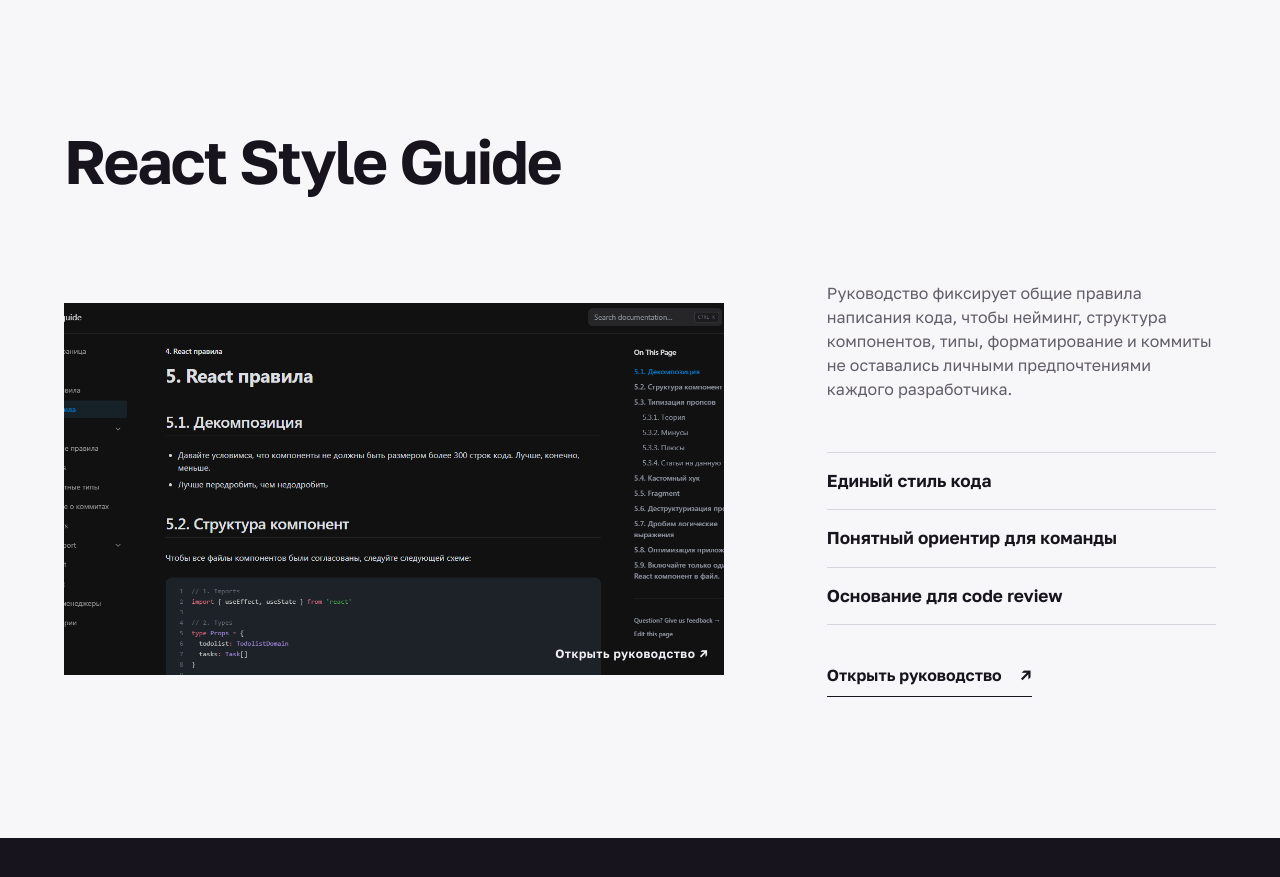
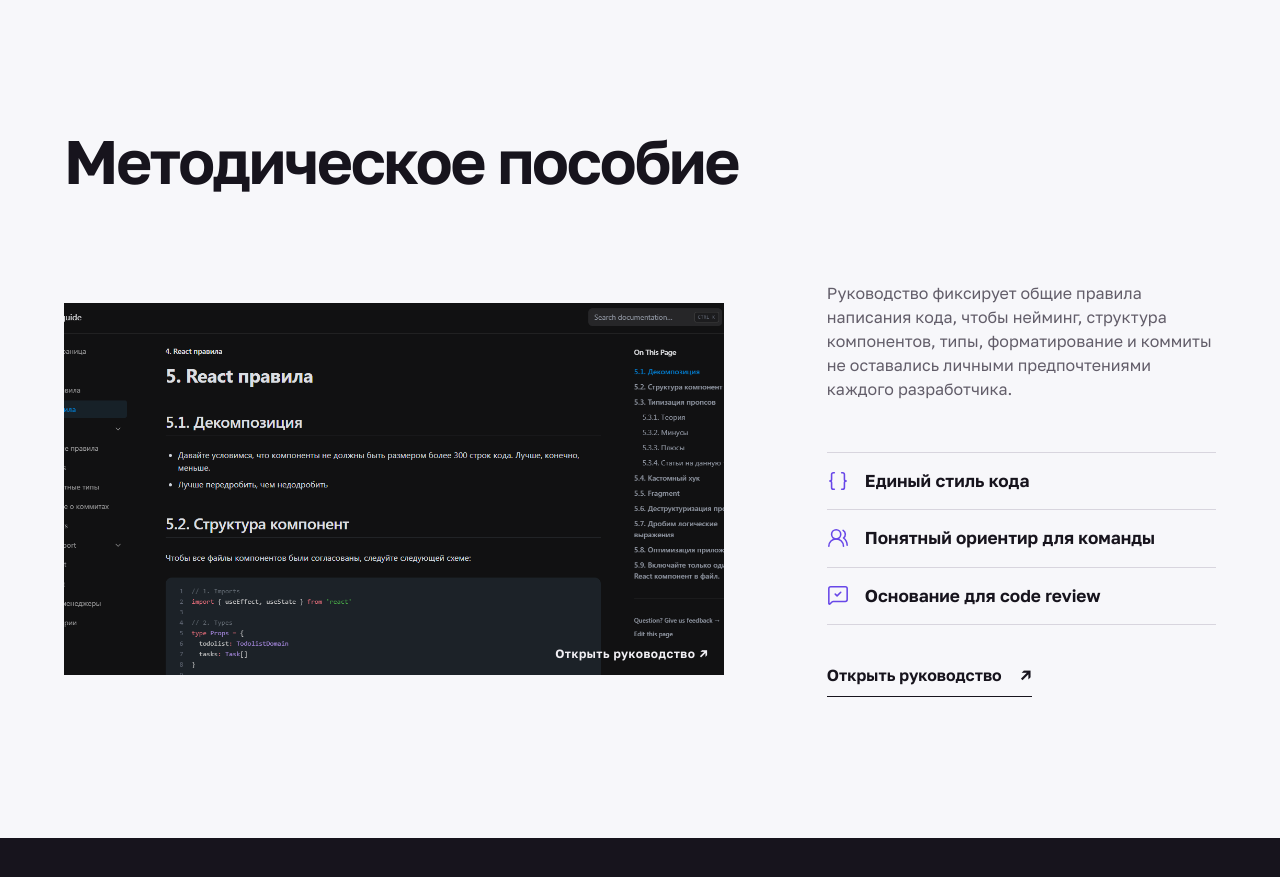
Before and after one commit to safronman/safronman.github.io, a Next.js app: page / in a window 1280 px wide. Shown: the part 6360-7237 px from the top of the page. Built offline with nearby package versions, Linux system fonts and the light colour scheme.

Commit message:
refactor: clarify methodological guide block

```diff
--- a/app/style-guide.module.css
+++ b/app/style-guide.module.css
@@ -85,11 +85,21 @@
 }
 
 .description li {
+  display: grid;
+  grid-template-columns: 24px minmax(0, 1fr);
+  gap: 14px;
+  align-items: center;
   padding: 16px 0 17px;
   border-bottom: 1px solid var(--line);
   font-size: clamp(1rem, 1.35vw, 1.1875rem);
   font-weight: 650;
   line-height: 1.35;
+}
+
+.description li svg {
+  width: 22px;
+  height: 22px;
+  color: var(--violet);
 }
 
 .textLink {
--- a/app/style-guide.tsx
+++ b/app/style-guide.tsx
@@ -1,3 +1,4 @@
+import { Braces, MessageSquareCheck, UsersRound } from "lucide-react";
 import Image from "next/image";
 import styles from "./style-guide.module.css";
 
@@ -7,7 +8,7 @@
   return (
     <section className={styles.styleGuide} id="style-guide">
       <div className={styles.inner}>
-        <h2>React Style Guide</h2>
+        <h2>Методическое пособие</h2>
 
         <div className={styles.content}>
           <a
@@ -36,9 +37,18 @@
             </p>
 
             <ul>
-              <li>Единый стиль кода</li>
-              <li>Понятный ориентир для команды</li>
-              <li>Основание для code review</li>
+              <li>
+                <Braces aria-hidden="true" strokeWidth={1.7} />
+                <span>Единый стиль кода</span>
+              </li>
+              <li>
+                <UsersRound aria-hidden="true" strokeWidth={1.7} />
+                <span>Понятный ориентир для команды</span>
+              </li>
+              <li>
+                <MessageSquareCheck aria-hidden="true" strokeWidth={1.7} />
+                <span>Основание для code review</span>
+              </li>
             </ul>
 
             <a
```
Also changed, not shown: 1 other file (tests, documents, lock files or other folders).
